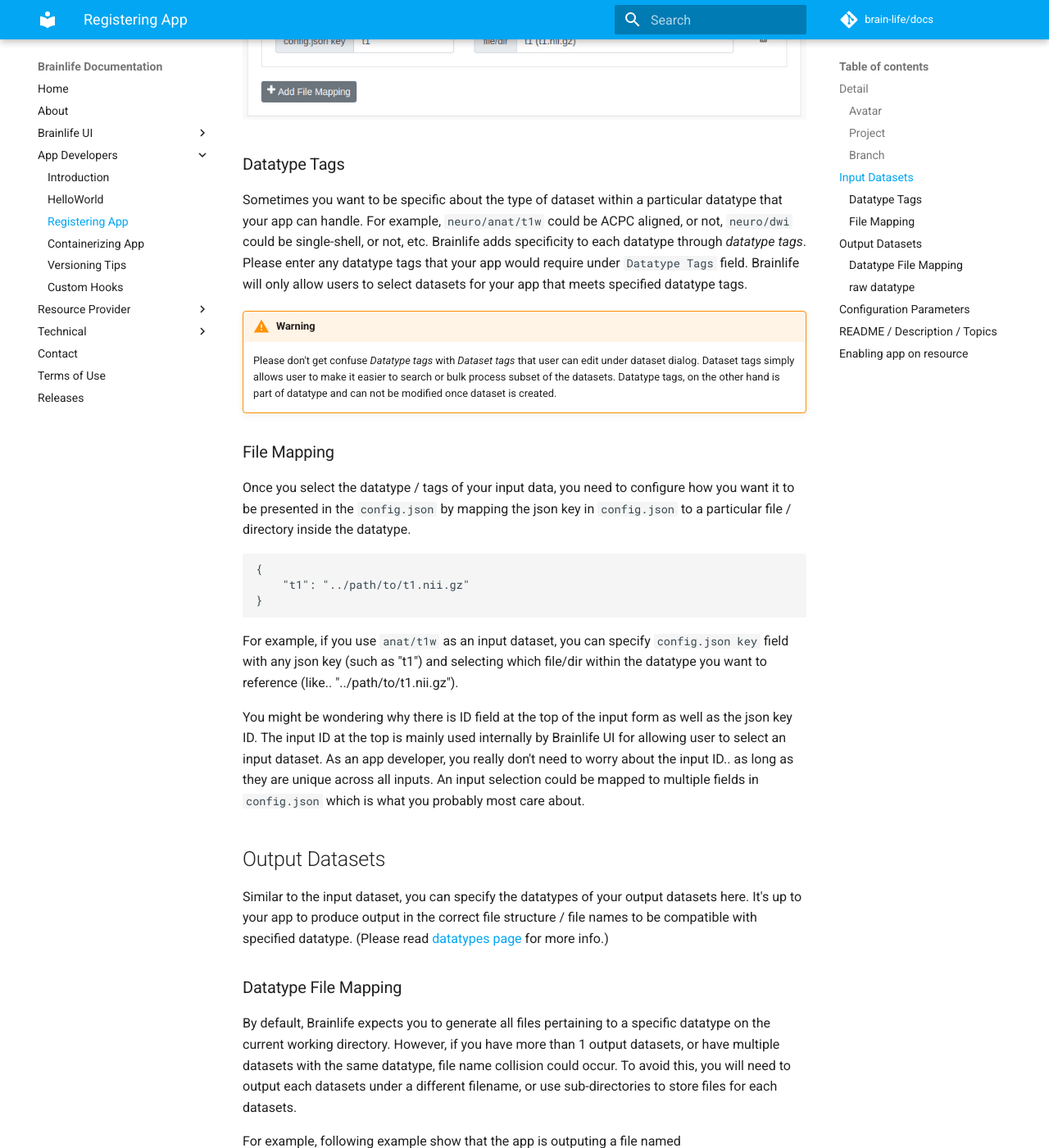
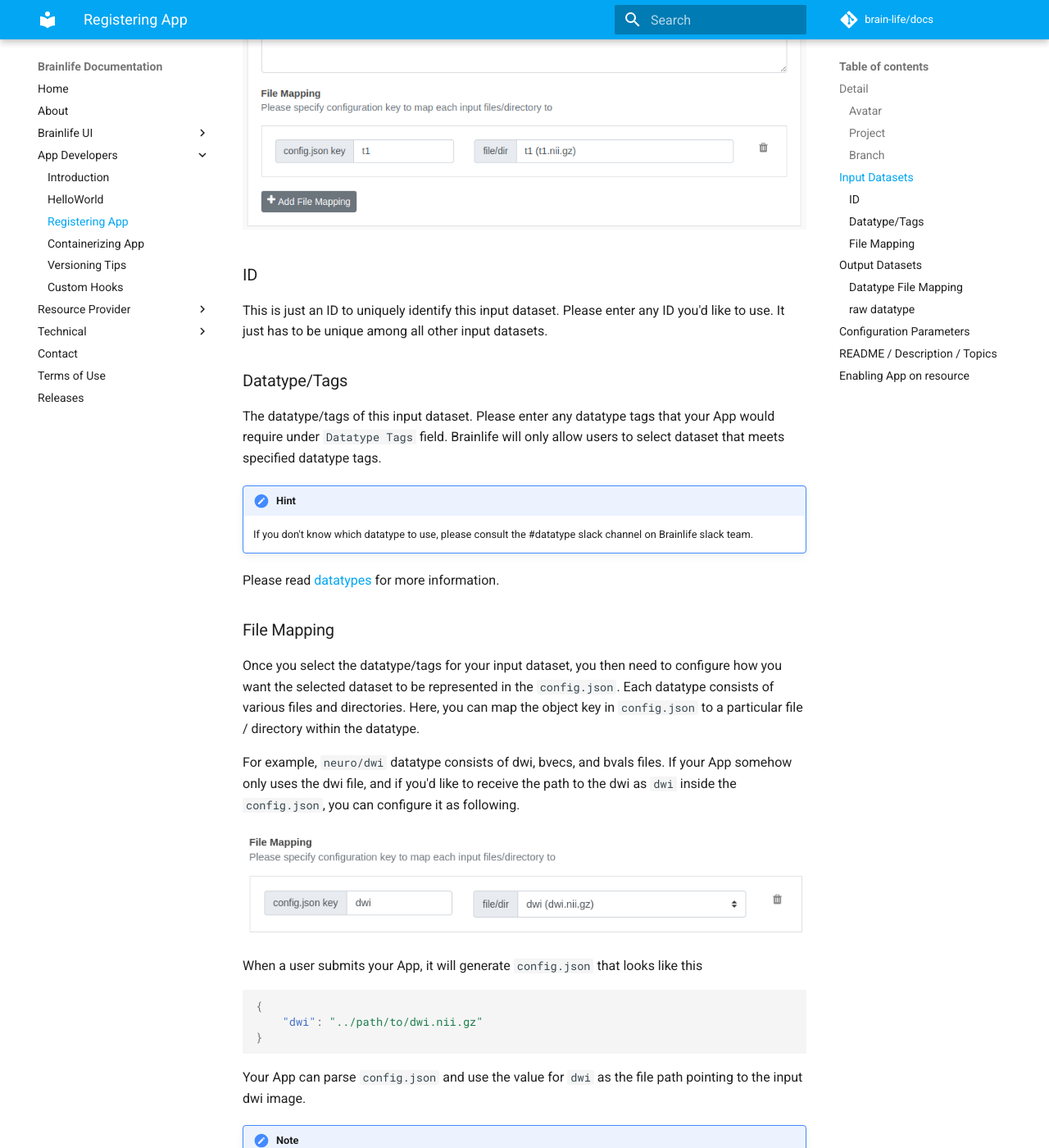
Before and after one commit to brainlife/docs, an MkDocs documentation site: the page built from docs/apps/register.md, in a window 1280 px wide and 1400 px high, scrolled down 1956 px. Shown: the whole window at 82% size. Built offline with MkDocs 1.6.1 and Material for MkDocs 9.7.7, drawn with Linux system fonts in a browser that asks for light colours; comment, search, counter and statistics services are not loaded; old or Windows-style settings are respelled for this version of MkDocs; some of the changed text lies outside the part shown.

Commit message:
edited app registration doc

````diff
--- a/docs/apps/register.md
+++ b/docs/apps/register.md
@@ -1,8 +1,8 @@
 # Registering App
 
-Once you have developed your app (on github), you can now register it on Brainlife so that you can run it through Brainlife UI and let other users discover your app.
+Once your App is published on github, you can now register it on Brainlife and let you and other users discover your App and execute on Brainlife.
 
-Under [App page](https://brainlife.io/apps), click `Plus Button` at the bottom right corner of the page. App registration form should open.
+First, go to the [Apps page](https://brainlife.io/apps) on Brainlife, click `Plus Button` at the bottom right corner of the page. App registration form should appear.
 
 Let's go through each sections.
 
@@ -10,126 +10,163 @@
 
 ![dataset](/img/app.detail.png)
 
-Enter `name` and `Git Repository Name` field. On `Git Repository Name`, please enter only the organization / repository name (like `brain-life/app-life`) not the full github repo URL.
+Enter any `name` for your App and `Git Repository Name` field which is the the organization / repository name (like `yourname/app-name`) of your github repo. Please do not enter the full github URL.
 
 All other fields in this section are optional, but you could populate following fields.
 
 ### Avatar
 
-You can enter `avatar` URL if you have URL for an avatar that you'd like to use for your app. Please choose a square image with `https://` URL (not http://). Avatar may sounds superflusou, but please keep in mind that, there are a lot of app registered in Brainlife and this might be the only visual queue that user could identify and look for among many names / descriptions for other apps.
+You can enter `avatar` URL if you have URL for an avatar that you'd like to use for your App. Please choose a square image with `https://` URL (not `http://`). Avatar may sounds superfluous, but please keep in mind that there are many other Apps registered on Brainlife and this might be the only visual queue for users to identify and search for your App. If you don't specify Avatar URL, Brainlife will use a randomly generated (robots) Avatar.
 
 ### Project
 
-By default, all app are *public*; anyone can find it and execute your app (if they have resource to run them). If you'd like to make your app only available within specific project, you can enter the `project name` and only the member of that project will be able to find and launch your app. This might be useful if you are still developing your app and wants to keep it hidden until you make a formal *release*.
+By default, all Apps are *public* meaning any user can find your App and execute your App. If you'd like to make your App only available on a specific project (and their group members), you can enter project names under `Project` field and only the member of that project will be able to access your App. This might be useful if you are still developing your App and wants to keep it hidden until you make a formal *release*, or if your App would only function on datasets stored under a specific project.
 
 ### Branch
 
-If you don't specify the github repo's branch name, it uses `master` branch by default. As with any other project, you will most likely making changes to your `master` branch after you register your app, which means user won't be able to reproduce the output with exactly the same version of the code used to generate original output. Once you finish developing your app, you should consider creating a release branch (like `release_1.0`) and freeze the code which will be executed by the Brain-Life by specifying the branch name. Please see [Versioning Tip](/apps/versioning) for more info.
+If you don't specify the github repo's branch name, it uses `master` branch by default. Most developer makes the latest code changes on `master` branch. If you leave the `Branch` field empty and let it use the `master` branch by default, a user won't be able to reproduce the output with exactly the same version of your code if you make any changes to it.
+
+Once you finish developing your App, you should consider creating a release branch (like `1.0`) and specifying that branch name for your App so that Brainlife will always run the specific version of your App. Brainlife stores the branch name used to execute each task, so this allows users to reproduce the output using the same version of the code.
+
+Please see [Versioning Tip](/apps/versioning) for more info.
 
 ## Input Datasets
 
-Here you can define input datasets with specific datatypes that your app is expecting.
+Here you can define a list of input datasets that your App is expecting.
 
 ![dataset](/img/input.datatype.form.png)
 
-### Datatype Tags
+### ID
 
-Sometimes you want to be specific about the type of dataset within a particular datatype that your app can handle. For example, `neuro/anat/t1w` could be ACPC aligned, or not, `neuro/dwi` could be single-shell, or not, etc. Brainlife adds specificity to each datatype through *datatype tags*. Please enter any datatype tags that your app would require under `Datatype Tags` field. Brainlife will only allow users to select datasets for your app that meets specified datatype tags.
+This is just an ID to uniquely identify this input dataset. Please enter any ID you'd like to use. It just has to be unique among all other input datasets.
 
-!!! warning
-    Please don't get confuse *Datatype tags* with *Dataset tags* that user can edit under dataset dialog. Dataset tags simply allows user to make it easier to search or bulk process subset of the datasets. Datatype tags, on the other hand is part of datatype and can not be modified once dataset is created.
+### Datatype/Tags
+
+The datatype/tags of this input dataset. Please enter any datatype tags that your App would require under `Datatype Tags` field. Brainlife will only allow users to select dataset that meets specified datatype tags.
+
+!!! hint
+    If you don't know which datatype to use, please consult the #datatype slack channel on Brainlife slack team.
+
+Please read [datatypes](/user/datatypes) for more information.
 
 ### File Mapping
 
-Once you select the datatype / tags of your input data, you need to configure how you want it to be presented in the `config.json` by mapping the json key in `config.json` to a particular file / directory inside the datatype.
+Once you select the datatype/tags for your input dataset, you then need to configure how you want the selected dataset to be represented in the `config.json`. Each datatype consists of various files and directories. Here, you can map the object key in `config.json` to a particular file / directory within the datatype.
 
-```
+For example, `neuro/dwi` datatype consists of dwi, bvecs, and bvals files. If your App somehow only uses the dwi file, and if you'd like to receive the path to the dwi as `dwi` inside the `config.json`, you can configure it as following.
+
+![filemapping](/img/filemapping.png)
+
+When a user submits your App, it will generate `config.json` that looks like this
+
+```json
 {
-    "t1": "../path/to/t1.nii.gz"
+    "dwi": "../path/to/dwi.nii.gz"
 }
 ```
 
-For example, if you use `anat/t1w` as an input dataset, you can specify `config.json key` field with any json key (such as "t1") and selecting which file/dir within the datatype you want to reference (like.. "../path/to/t1.nii.gz").
+Your App can parse `config.json` and use the value for `dwi` as the file path pointing to the input dwi image.
 
-You might be wondering why there is ID field at the top of the input form as well as the json key ID. The input ID at the top is mainly used internally by Brainlife UI for allowing user to select an input dataset. As an app developer, you really don't need to worry about the input ID.. as long as they are unique across all inputs. An input selection could be mapped to multiple fields in `config.json` which is what you probably most care about.
+!!! note
+    If you want to use all 3 files from `neuro/dwi` datatype, you have to create 3 file mappings for each files; dwi, bvecs, and bvals.
 
 ## Output Datasets
 
-Similar to the input dataset, you can specify the datatypes of your output datasets here. It's up to your app to produce output in the correct file structure / file names to be compatible with specified datatype. (Please read [datatypes page](/user/datatypes) for more info.)
+Similar to the input datasets, you can specify the datatypes of your output datasets here. It's up to developer to decide which datatype to use, and produce output files in the correct file structure / file names according to the specification of the datatype.
+
+Please read [datatypes page](/user/datatypes) for more info.
 
 ### Datatype File Mapping
 
-By default, Brainlife expects you to generate all files pertaining to a specific datatype on the current working directory. However, if you have more than 1 output datasets, or have multiple datasets with the same datatype, file name collision could occur. To avoid this, you will need to output each datasets under a different filename, or use sub-directories to store files for each datasets.
+By default, Brainlife expects you to generate all output files in a file structure expected by each datatype on the root of the current working directory. However, if you have more than one output datasets with the same datatype, or have multiple datasets with colliding file/directory names as specified by each datatype, you will not be able to output them all under the root of the current directory.
 
-For example, following example show that the app is outputing a file named `output.DT_STREAM.tck` which is treated as a `track` file output for `neuro/track` datatype.
+To solve this issue, you can output each dataset under a different filename or in a sub-directory, and configure the `Datatype File Mapping` field to override which file/dir should corresponds to which file/dir within each datatype.
+
+For example, following example show that the App is producing a file called `output.DT_STREAM.tck` which should treated as a `track.tck` file output for `neuro/track` datatype. ("track" is the file ID for "track.tck" as defined by `neuro/track` datatype).
 
 ![resources](/img/app.output.png)
 
-Or, if you'd like to store the output files under a sub directory, you can specify the directory by doing following.
+Or, if you'd like to store the entire raw output files in a sub directory called "output", you can specify the directory by..
 
 ![resources](/img/app.output2.png)
 
+!!! note
+    The JSON `key` for each file mapping needs to be the file/dir ID defined for each datatype. You will need to find the datatype definition to know which file/dir ID to use. Please consult Brainlife slack team if you need a help.
+
 ### **raw** datatype
 
-Many app creates datatypes that are not meant to be used by any other app. You can use `raw` datatypes to output and archive such outputs. You should avoid using `raw` input datatype as an input to another app. If you need to use do this, please contact the developer of the upstream app generating the `raw` output dataset and ask them to define a new datatype and use it instead of `raw` datatype.
+Your App may generate output data that is not meant to be used by any other Apps, at least initially. You can use `raw` datatype to output and archive such output data. You should avoid using `raw` datatype as an input datatype, however. If you are trying to use other App's `raw` data as your input dataset, it is probably a good indication that the upstream App developer and you should discuss and define a new datatype so that both Apps can interoperate through a well defined datatype.
+
+Please contact the other developer and discuss how the data should be structured, and submit a new issue on [brain-life/datatypes](https://github.com/brain-life/datatypes/issues) and/or a pull request containing the list of files/directories to be registered on Brainlife.
 
 ## Configuration Parameters
 
-Configuration parameters allows users to enter any number (integer/float), boolean(true/false) or string parameters as configuration to your app. You can also define enum parameter which lets users select option from multiple selections.
+Configuration parameters allow users to enter any `number` (integer/float), `boolean`(true/false) or `string` parameters as configuration parameters for your App. You can also define a `enum` parameter which lets users select from multiple options.
 
 ![resources](/img/app.config.png)
 
 * **Placeholder**
 
-    For each input parameter, you can set a placeholder; a string displayed inside the form element if no value is specified. For example, you could use placeholder to let user know the behavior of the app if user doesn't specify any value for that parameter.
+    For each input parameter, you can set a *placeholder* (a string displayed inside the form element if no value is entered yet). For example, you could use placeholder to let user know the format of the values, or some samples.
 
 * **Description**
 
-    Some parameter types let you specify a description which will be displayed next to the input parameter to show detailed explanation about the input parameter. Please provide enough details for both novice and experienced users of your app.
+    Some configuration parameters let you specify a description which will be displayed next to the input parameter to show detailed explanation for the input parameter. Please provide enough details for both novice and experienced users of your App.
 
     !!! note
-        Brainlife App should not be just a simple wrapper for whatever the underlying algorithm you are executing. User should not be expected to know and provide all possible parameters for your algorithm. If your App will not work without a proper selection of parameters, then you should explain enough description for those fields so that user can figure out how to find the best values to use.
+        ** For Novice Users **
 
-        Ideally, you should make all parameters optional or with workable default values. If user does not provide any value for required field, you should auto-compute the most optimal value at runtime if user does not provide specific values. You should allow an expert users to choose all parameters, but do all you can to make it work with default parameters for novice users.
+        Brainlife is a platform for both novice and experienced users. For novice user, please add enough details for each configuration parameter and instruction about how to find a correct values to set for each parameters (a link to other webpage, point to README, etcs)
 
-Finally, click `Submit`. Visit the apps page to make sure everything looks OK.
+        Please make as many parameters optional as possible, and auto-detect the optimal values at runtime if user does not provide/override the default option.
+
+        ** For Experienced Users **
+
+        At the same time, your App should not become a blackbox for experienced users. You should allow them to choose/override any parameters and allow them to be fully in control of how the algorithm works.
+
+Finally, click `Submit`. Visit the Apps page to make sure everything looks OK.
 
 ## README / Description / Topics
 
-Brainlife uses as much information as possible from your github repo to pull information such as ..
+Brainlife re-uses information stored in github repo.
 
 * App Description / Topics
 
-    Github's description is used to display Brainlife app description. Please be sure to enter description that shows what the app does, and what user can do with the output. Github topics are also used as Brainlife's app `categories`. Please look through the existing categories already registered in Brainlife, and use one or more of those categories to help users find your app more easily.
+    Your Github repo description is used to display Brainlife App description. Please be sure to enter description that shows what the App does, and what user can do with the output.
+
+    Github topics are also used to organize Brainlife's App by placing them under various `categories`. Please look through the existing categories already registered in Brainlife, and reuse one or more of those categories to help users find your App more easily.
 
     ![resources](/img/app.freesurfer.png)
 
+    !!! note
+        Please avoid using too many `topics`. Also please avoid using `topics` that are not yet used by any other Apps (it will create a category with a single App)
+
 * README.md
 
-    Brainlife displays the copy of README.md content from your github repo. You can use any images, katex equations, and any other standard markdown content.
+    Brainlife displays README.md content from your github repo. You can include any images, katex equations, or any other standard [markdown syntax](https://github.com/adam-p/markdown-here/wiki/Markdown-Cheatsheet).
 
-    You could include information such as following in your README.md
+    You should include information such as..
 
-    * What the app does, and how it's implemented (tools, libraries used)
-    * What the app produces
-    * Any diagrams / sample output images, etc.
-    * What user can do with the output data.
-    * Details on how the algorithm works.
-    * Computational cost / resources required to run the app (how long does it take to run, minimum required memory / cpu cores, etc..)
-    * How can other user contribute (are you accepting PR?)
+    * What your App does, and how it's implemented (tools, libraries used)
+    * What you App produces and what user can do with it
+    * Any diagrams / sample output images
+    * Details on how the algorithm works
+    * Computational cost / resources required to run your App (how long does it take to run, minimum required memory / cpu cores, etc..)
+    * How can other users contribute (Are you accepting any PR?)
     * References to other published papers, or list of contributors.
 
-    Brainlife's target audiences are both novice and experienced neuroscience researchers. Please be sure to cater both audiences.
+    !!! note
+        Brainlife is for both novice and experienced neuroscience researchers. Please try to cater for both groups of users.
 
-## Enabling app on resource
+## Enabling App on resource
 
-Once you registered your app on Brain-Life, you then need to have a resource where you can run your app. Resource could be any VM, HPC clusters, or public / private cloud resources. Only the resource owners can enable your app to run on their resource. Please contact the resource administrator for the resource where you'd like to submit your app.
-
-If you have access to your own computing resources, you can register and run your apps there also. Please read [registering resource page](/resources/register.md) for more detail. Please keep in mind that, only the owner of the resource can run the apps on personal (un-shared) resources. To allow other users to run your app, you will need to enable the app on Brainlife's shared resources.
+Once you registered your App on Brainlife, you then need to enable your App on resources where you can run it. A resource could be any VM, HPC cluster, or public / private cloud resource. Only the resource owners/administrators can enable your App to run on their resources. Please contact the resource administrator for the resource where you'd like to submit your App.
 
 !!! note
-    For all Brainlife default resources, please contact [Soichi Hayashi](mailto:hayashis@iu.edu) and request to enable your app on those resources.
+    If you are not sure who the resource administrator is, please contact [mailto:brlife@iu.edu](Brainlife Support).
 
-Once your app is enabled on a resource, you should see a table of resources where the app can run under the app detail page.
+If you have access to your own computing resources, you can register personal resources and run your App there to test. Please read [registering resource page](/resources/register.md) for more detail. Please keep in mind that, on personal resources, only you can run enabled Apps on those resources. To allow other users to run your App, you will need to enable it on Brainlife's shared resources.
+
+Once your App is enabled on various resources, you should see them listed under resource table inside the App details page.
 
 ![resources](/img/app.resources.png)
--- a/docs/terms.md
+++ b/docs/terms.md
@@ -1,6 +1,9 @@
 # Terms of use
 
 As of April 9th, 2018
+
+!!! danger
+    This document is currently under development.
 
 ## Brainlife License Agreement
 
--- a/docs/user/datatypes.md
+++ b/docs/user/datatypes.md
@@ -44,4 +44,18 @@
 
 * Brainlife datatypes mainly concern data derivatives generated by Apps and used only by Apps exchanging those datasets. They are only used within Brainlife platform and not meant to become standards for that particular data format.
 
-* Brainlife datatypes are defined by App developers involved in exchanging input/output datasets, not by Brainlife platform developers. App developers should discuss and agree on the structure of the datatype and what each file means. They can submit an issue on [brain-life/datatypes](https://github.com/brain-life/datatypes/issues) and/or submit a pull request containing the list of files/directories to be registered on Brainlife.
+* Brainlife datatypes are defined by App developers involved in exchanging input/output datasets, not by Brainlife platform developers. App developers should discuss and agree on the structure of the datatype and what each file means. They can submit an issue on [brain-life/datatypes](https://github.com/brain-life/datatypes/issues) and/or a pull request containing the list of files/directories to be registered on Brainlife. Once Brainlife team incorporate the PR, you will be able to use the new datatype for your App.
+
+## Datatype Tags
+
+Sometimes you want to be more specific about the type of dataset for a particular datatype. For example, `neuro/anat/t1w` could be ACPC aligned or not, `neuro/dwi` could be single-shell or multi-shell, etc. Brainlife allows you to adds specificity to each datatype through *datatype tags*.
+
+!!! warning
+    Please don't confuse *Datatype tag* with *Dataset tag*. "Dataset tag" is a tag that user can freely edit under dataset dialog to allow for easier searching or bulk processing of datasets with specific tags. "Datatype tag", on the other hand, can only be set by App developer and it is a part of datatype and can not be modified once dataset is created.
+
+It is important to note that, *datatype tag* should always be used to add specificity to datasets, but not to generalize it. For example, we don't have "multi-shell" datatype tags because `neuro/dwi` is by default a "multi-shell" data; it is perfectly valid to have different b-values in `dwi.bvals` file. "single-shell" is a special case for `neuro/dwi` datatype where b-values happens to be all same number. Therefore, we introduce "single-shell" tag to describe such dwi dataset.
+
+By always using datatype tags to add specificity, Brainlife can correctly identify which datasets can be used for which Apps by examining dataset's datatype tags and App's input dataset tags.
+
+!!! hint
+    Please consult the #datatype slack channel on Brainlife slack team for any datatype related questions.
````
Also changed, not shown: docs/apps/helloworld.md (+1 -1 lines), docs/img/filemapping.png (added).
